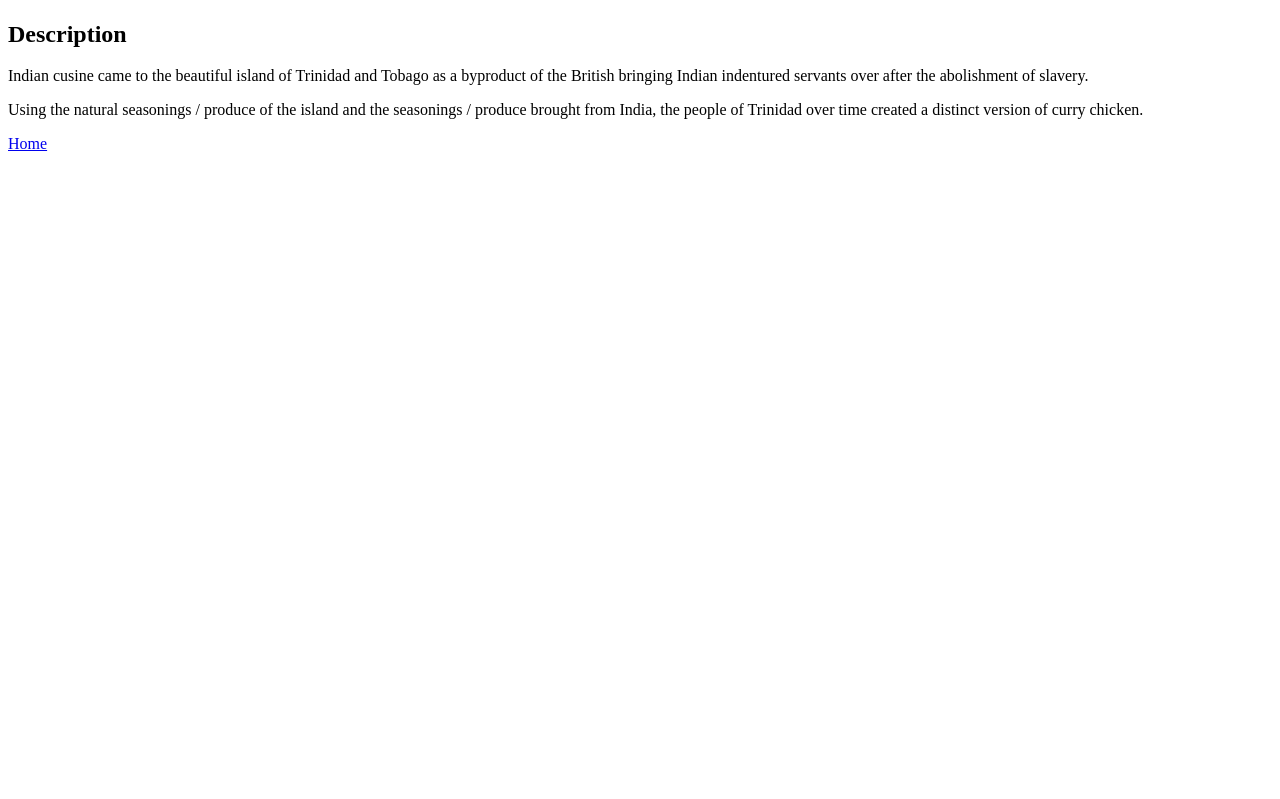
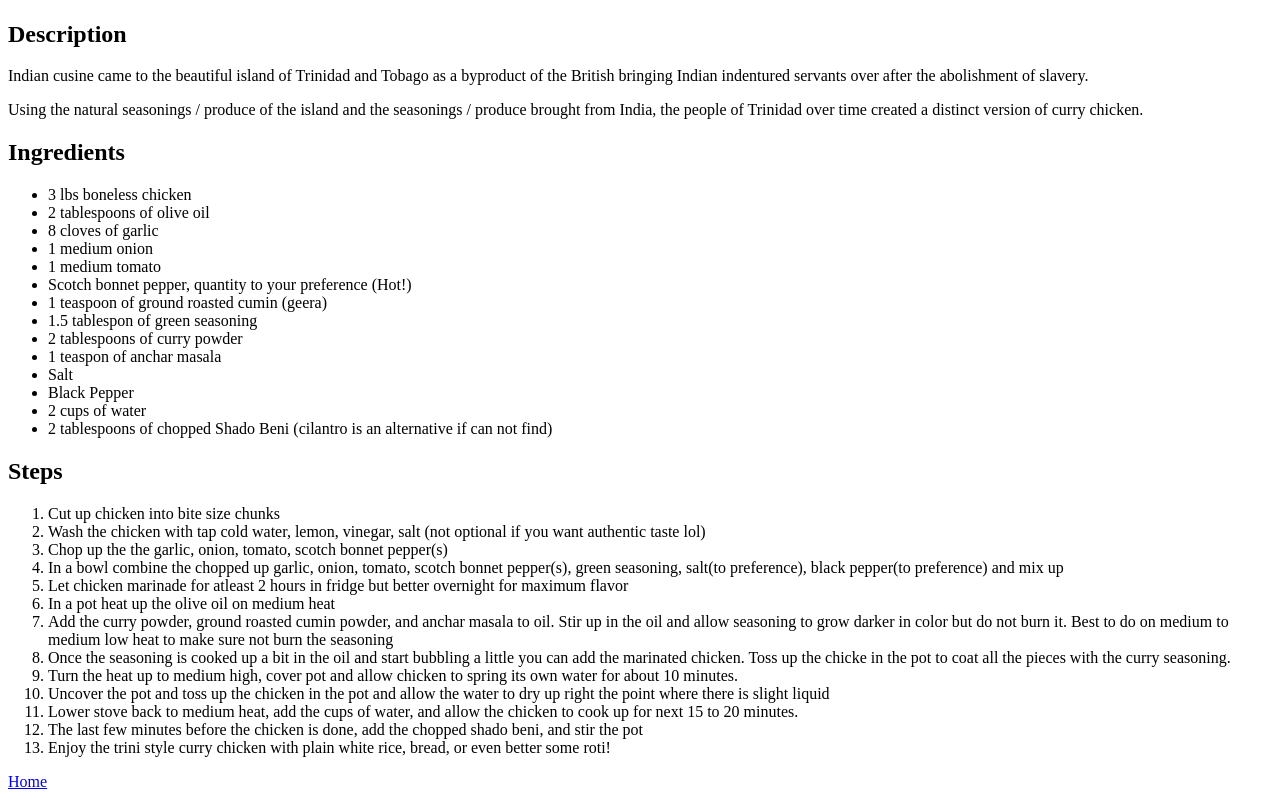
Before and after one commit to Tbaha/odin_recipes, a plain HTML site: page recipes/triniCurryChicken.html in a window 1280 px wide. Shown: the part 434-1233 px from the top of the page. Before the commit the page ends 800 px from the top, so only its background shows below. Drawn offline with Linux system fonts and the light colour scheme.

Commit message:
Finished trinidad style curry chicken recipe page, added ingredients and instruction on how to prepare the dish.

```diff
--- a/recipes/triniCurryChicken.html
+++ b/recipes/triniCurryChicken.html
@@ -13,6 +13,39 @@
     <h2>Description</h2>
     <p>Indian cusine came to the beautiful island of Trinidad and Tobago as a byproduct of the British bringing Indian indentured servants over after the abolishment of slavery.</p>
     <p>Using the natural seasonings / produce of the island and the seasonings / produce brought from India, the people of Trinidad over time created a distinct version of curry chicken.</p>
+    <h2>Ingredients</h2>
+    <ul>
+        <li>3 lbs boneless chicken</li>
+        <li>2 tablespoons of olive oil</li>
+        <li>8 cloves of garlic</li>
+        <li>1 medium onion</li>
+        <li>1 medium tomato</li>
+        <li>Scotch bonnet pepper, quantity to your preference (Hot!)</li>
+        <li>1 teaspoon of ground roasted cumin (geera)</li>
+        <li>1.5 tablespon of green seasoning</li>
+        <li>2 tablespoons of curry powder</li>
+        <li>1 teaspon of anchar masala</li>
+        <li>Salt</li>
+        <li>Black Pepper</li>
+        <li>2 cups of water</li>
+        <li>2 tablespoons of chopped Shado Beni (cilantro is an alternative if can not find)</li>
+    </ul>
+    <h2>Steps</h2>
+    <ol>
+        <li>Cut up chicken into bite size chunks</li>
+        <li>Wash the chicken with tap cold water, lemon, vinegar, salt (not optional if you want authentic taste lol)</li>
+        <li>Chop up the the garlic, onion, tomato, scotch bonnet pepper(s) </li>
+        <li>In a bowl combine the chopped up garlic, onion, tomato, scotch bonnet pepper(s), green seasoning, salt(to preference), black pepper(to preference) and mix up</li>
+        <li>Let chicken marinade for atleast 2 hours in fridge but better overnight for maximum flavor</li>
+        <li>In a pot heat up the olive oil on medium heat</li>
+        <li>Add the curry powder, ground roasted cumin powder, and anchar masala to oil. Stir up in the oil and allow seasoning to grow darker in color but do not burn it. Best to do on medium to medium low heat to make sure not burn the seasoning</li>
+        <li>Once the seasoning is cooked up a bit in the oil and start bubbling a little you can add the marinated chicken. Toss up the chicke in the pot to coat all the pieces with the curry seasoning.</li>
+        <li>Turn the heat up to medium high, cover pot and allow chicken to spring its own water for about 10 minutes.</li>
+        <li>Uncover the pot and toss up the chicken in the pot and allow the water to dry up right the point where there is slight liquid</li>
+        <li>Lower stove back to medium heat, add the cups of water, and allow the chicken to cook up for next 15 to 20 minutes.</li>
+        <li>The last few minutes before the chicken is done, add the chopped shado beni, and stir the pot </li>
+        <li>Enjoy the trini style curry chicken with plain white rice, bread, or even better some roti!</li>
+    </ol>
     <a href="../index.html" target="_blank" rel="noopener">Home</a>
 </body>
 </html>
```
